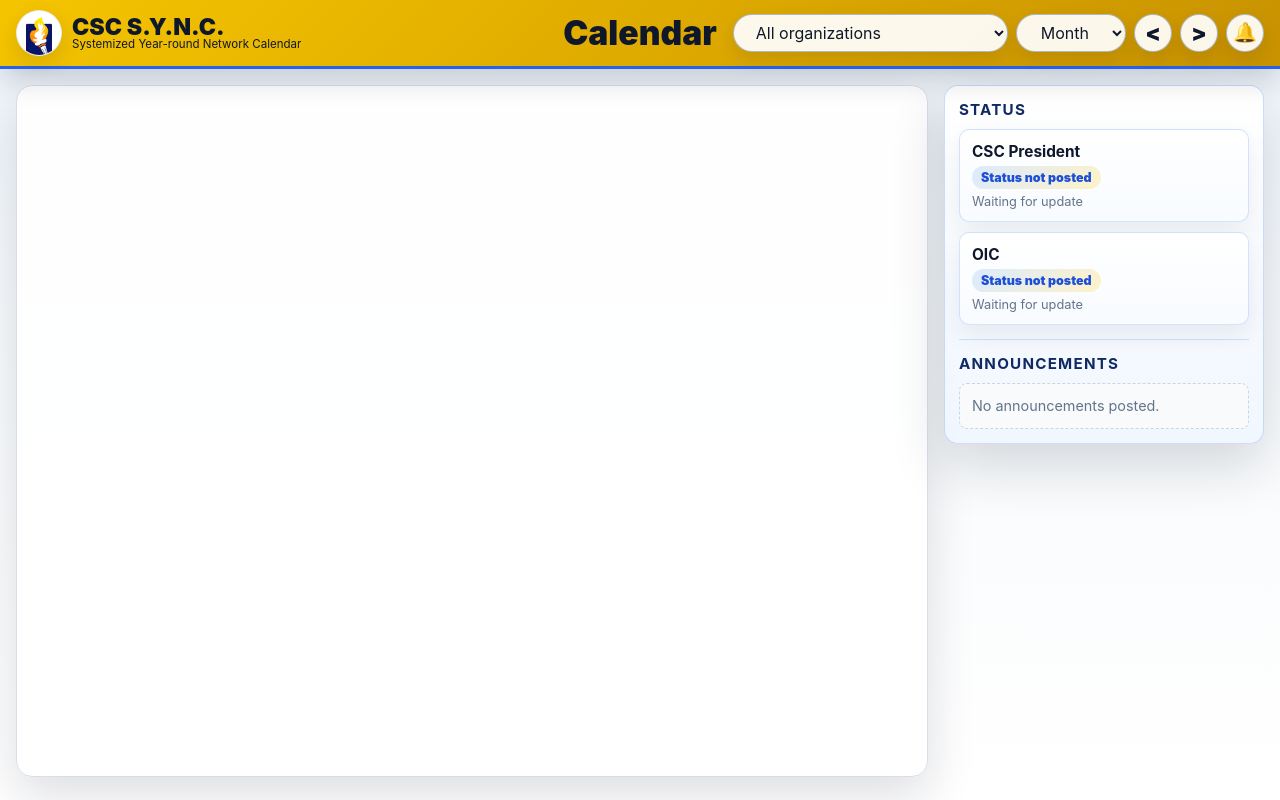
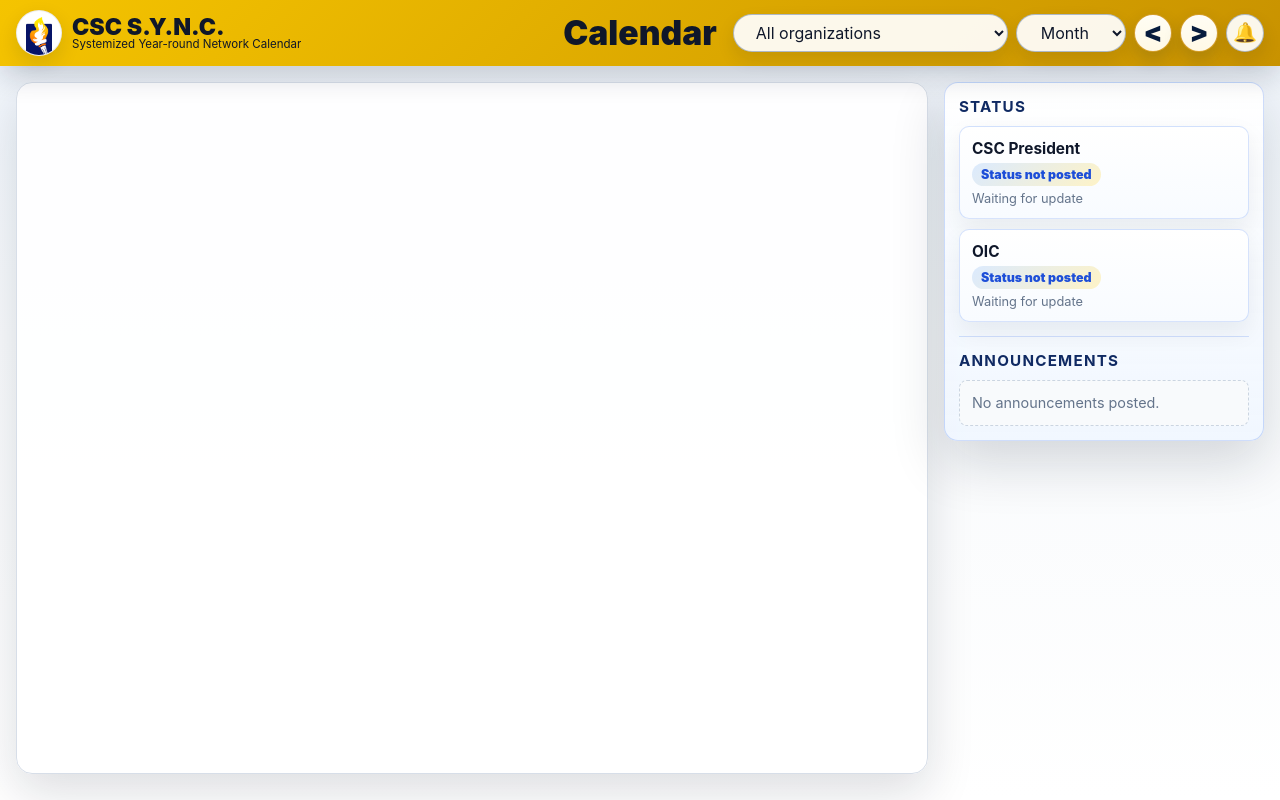
Before and after one commit to centralstudentcouncil2026-rgb/CSC-SYNC-PublicView, a plain HTML site: page index.html in a window 1280 px wide. Drawn offline with Linux system fonts and the light colour scheme; a script that the page names is missing.

Commit message:
Polish public calendar navigation buttons

```diff
--- a/index.html
+++ b/index.html
@@ -16,7 +16,7 @@
     * { box-sizing: border-box; }
     body { margin: 0; color: var(--ink); background: linear-gradient(180deg, #eef4fb 0%, #f8fafc 42%, #fff 100%); min-height: 100vh; }
     button, input, select { font: inherit; }
-    .app-header { position: sticky; top: 0; z-index: 20; display: grid; grid-template-columns: minmax(220px, 1fr) auto minmax(220px, 1fr); align-items: center; gap: 16px; padding: 10px 16px; border-bottom: 3px solid var(--blue); background: linear-gradient(135deg, var(--gold), var(--gold-dark)); box-shadow: 0 10px 28px rgba(15, 23, 42, .18); }
+    .app-header { position: sticky; top: 0; z-index: 20; display: grid; grid-template-columns: minmax(220px, 1fr) auto minmax(220px, 1fr); align-items: center; gap: 16px; padding: 10px 16px; border-bottom: 0; background: linear-gradient(135deg, var(--gold), var(--gold-dark)); box-shadow: 0 10px 28px rgba(15, 23, 42, .18); }
     .brand { display: inline-flex; align-items: center; gap: 10px; min-width: 0; }
     .brand-mark { display: grid; place-items: center; width: 46px; height: 46px; border-radius: 50%; background: #fff; border: 1px solid rgba(15, 23, 42, .08); box-shadow: 0 8px 20px rgba(15, 23, 42, .12); flex: 0 0 auto; overflow: hidden; }
     .brand-mark img { display: block; width: 76%; height: 76%; object-fit: contain; }
@@ -29,7 +29,11 @@
     .control { border-radius: 999px; padding: 0 18px; min-width: 0; outline: none; }
     .control:focus, .icon-button:focus { border-color: var(--blue); box-shadow: 0 0 0 3px rgba(37, 99, 235, .18), 0 8px 18px rgba(15, 23, 42, .10); }
     .select-control { width: min(300px, 28vw); } .view-control { width: 118px; text-align: center; }
-    .icon-button { display: inline-grid; place-items: center; width: 38px; min-width: 38px; padding: 0; border-radius: 50%; cursor: pointer; font-size: 1.4rem; font-weight: 950; line-height: 1; }
+    .icon-button { display: inline-grid; place-items: center; width: 38px; min-width: 38px; padding: 0; border-radius: 50%; cursor: pointer; font-size: 1.4rem; font-weight: 950; line-height: 1; transition: background-color .16s ease, border-color .16s ease, box-shadow .16s ease, color .16s ease, transform .16s ease; }
+    #prevButton, #nextButton { background: linear-gradient(180deg, #fffdf4, #fff9e6); border: 1.5px solid rgba(202, 138, 4, .82); color: #071c3d; font-size: 1.72rem; font-weight: 950; line-height: 1; box-shadow: 0 8px 18px rgba(7, 28, 61, .16), inset 0 1px 0 rgba(255, 255, 255, .9); text-align: center; }
+    #prevButton:hover, #nextButton:hover { background: #ffffff; border-color: #f5c400; box-shadow: 0 12px 24px rgba(7, 28, 61, .20), 0 0 0 3px rgba(245, 196, 0, .22); transform: scale(1.06); }
+    #prevButton:active, #nextButton:active { transform: scale(.96); box-shadow: 0 5px 12px rgba(7, 28, 61, .18), inset 0 2px 4px rgba(15, 23, 42, .08); }
+    #prevButton:focus-visible, #nextButton:focus-visible { outline: 3px solid rgba(7, 28, 61, .28); outline-offset: 3px; }
     .notification-button { position: relative; color: #ca8a04; font-size: 1.2rem; }
     .badge { position: absolute; top: -6px; right: -4px; min-width: 18px; height: 18px; padding: 0 5px; border-radius: 999px; display: none; place-items: center; background: #dc2626; color: #fff; border: 2px solid #fff; font-size: .7rem; font-weight: 900; line-height: 1; }
     .badge.show { display: grid; }
```
